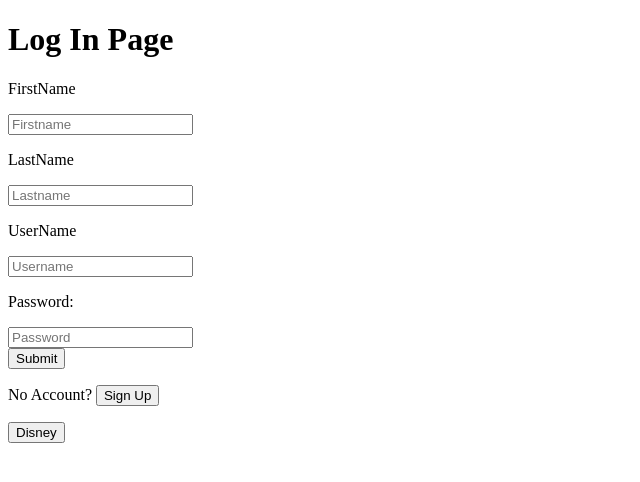
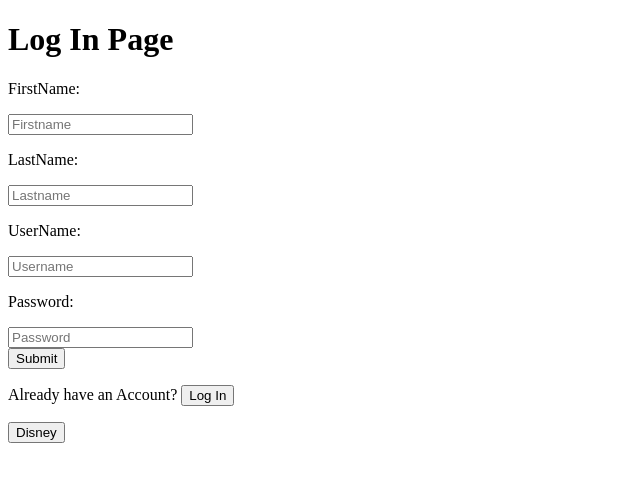
Before and after one commit to Rogerson253/groupFinder, a React (Create React App) app in the folder client/: page /UserSignUp in a window 1280 px wide. Shown: the top 482 px of the page, without its empty margins (0-640 px from the left). Built offline with nearby package versions, Linux system fonts and the light colour scheme.

Commit message:
cleaned up

```diff
--- a/client/src/components/UserSignUp/index.js
+++ b/client/src/components/UserSignUp/index.js
@@ -70,7 +70,7 @@ class SignUp extends Component {
         {/* <p>Hello {this.state.username}</p> */}
         <div className="col">
           <form className="login" onSubmit={this.handleSubmit}>
-          <p>FirstName</p>
+          <p>FirstName:</p>
           <input
               name="firstName"
               type="text"
@@ -79,7 +79,7 @@ class SignUp extends Component {
               id="firstName-input"
               placeholder="Firstname"
             />
-            <p>LastName</p>
+            <p>LastName:</p>
             <input
               name="lastName"
               type="text"
@@ -88,7 +88,7 @@ class SignUp extends Component {
               id="lastName-input"
               placeholder="Lastname"
             />
-            <p>UserName</p>
+            <p>UserName:</p>
             <input
               name="username"
               type="text"
@@ -113,7 +113,7 @@ class SignUp extends Component {
             </button>
             </Link>
             <p>
-              No Account? <Link to = "/UserSignUp"> <button type="submit">Sign Up</button></Link>
+              Already have an Account? <Link to = "/"> <button type="submit">Log In</button></Link>
             </p>
           </form>
           <button onClick={this.getCharacterData} type="submit">
@@ -126,62 +126,3 @@ class SignUp extends Component {
 }
 
 export default SignUp;
-
-
-
-
-
-
-
-
-
-
-
-
-
-
-
-
-
-
-
-// import React, { Component } from "react";
-// import {BrowserRouter as Router, Route }from "react-router-dom";
-
-
-// class SignUp extends Component {
-
-
-// render(){
-
-//     return(
-// <Route>
-//   <Form.Group controlId="formBasicEmail">
-//     <Form.Label>Username</Form.Label>
-//     <Form.Control type="username" placeholder="Enter Username" />
-//   </Form.Group>
-
-//   <Form.Group controlId="formBasicPassword">
-//     <Form.Label>Password</Form.Label>
-//     <Form.Control type="password" placeholder="Password" />
-//   </Form.Group>
-//   <Button variant="primary" type="submit">
-//     Submit
-//   </Button>
-// </Route>
-
-
-
-
-//     )
-// }
-
-
-
-
-
-
-
-// }
-
-// export default SignUp;
```
